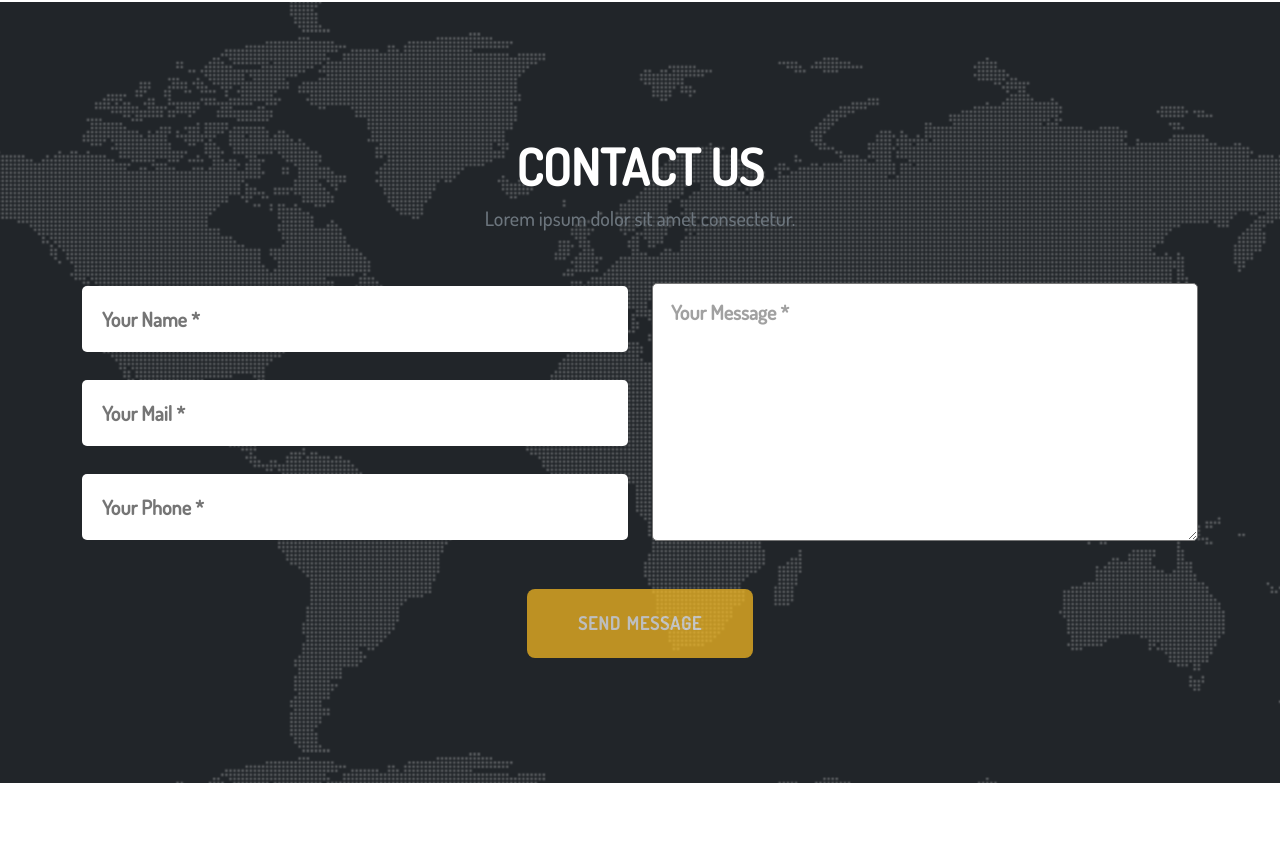
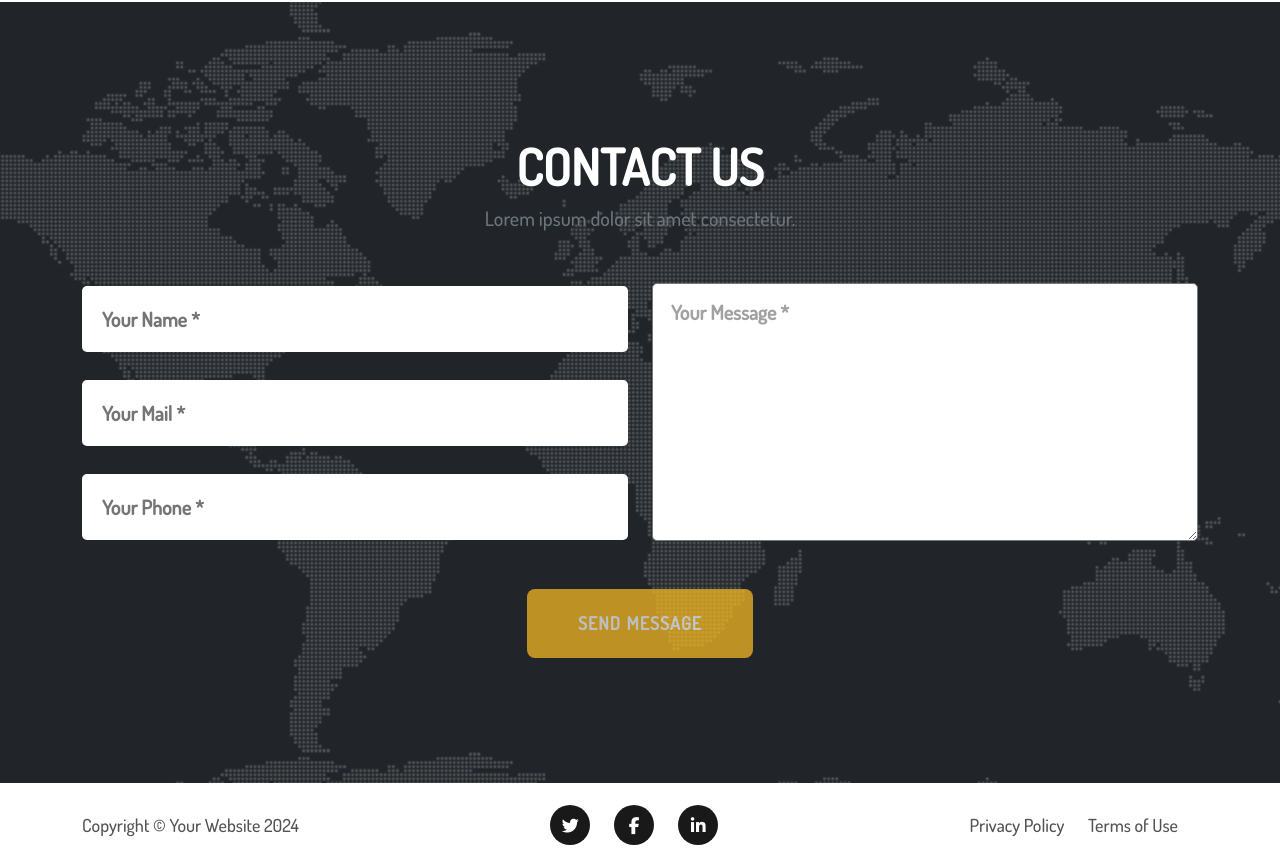
Before and after one commit to elmirmammadli1995/start_bootstrap, a plain HTML site: page index.html in a window 1280 px wide. Shown: the part 5216-6083 px from the top of the page. Before the commit the page ends 6043 px from the top, so only its background shows below. Drawn offline with nearby package versions, Linux system fonts and the light colour scheme.

Commit message:
CreatedFooter

```diff
--- a/index.html
+++ b/index.html
@@ -484,7 +484,35 @@
 
     </main>
 
-    <footer></footer>
+    <footer>
+        <div class="container">
+            <div class="row">
+                <div class="col-md-12">
+                    <div class="menu d-flex justify-content-between align-items-center">
+                        <a href="#">Copyright © Your Website 2024</a>
+                        <ul>
+                            <li>
+                                <div class="icon">
+                                    <i class="fa-brands fa-twitter"></i>
+                                </div>
+                            </li>
+                            <li>
+                                <div class="icon">
+                                    <i class="fa-brands fa-facebook-f"></i>
+                                </div>
+                            </li>
+                            <li>
+                                <div class="icon">
+                                    <i class="fa-brands fa-linkedin-in"></i>
+                                </div>
+                            </li>
+                        </ul>
+                        <a href="#">Privacy Policy <span>Terms of Use</span></a>
+                    </div>
+                </div>
+            </div>
+        </div>
+    </footer>
 
 </body>
 
```
